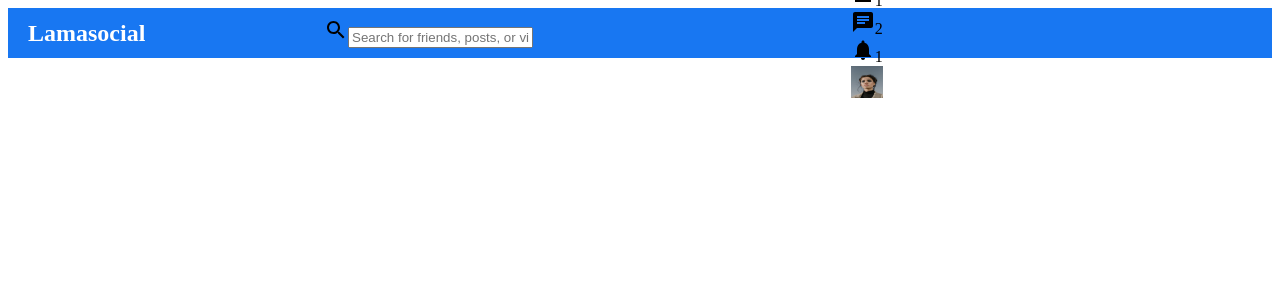
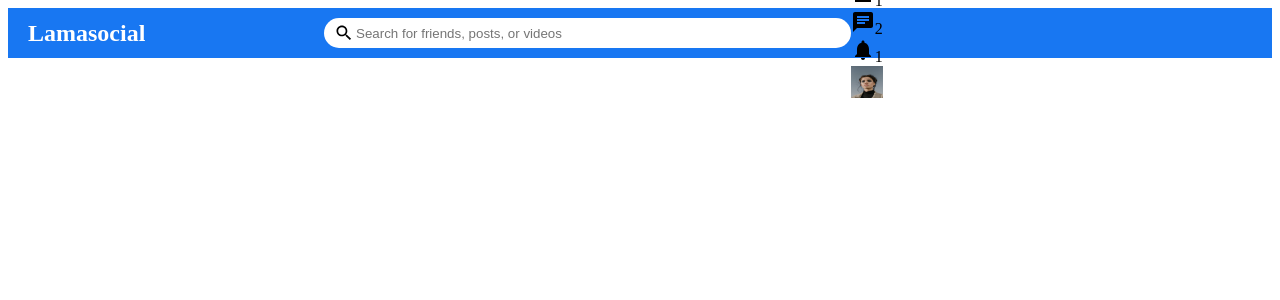
Before and after one commit to LaurenCummings/facebook-clone, a React (Vite) app: page / in a window 1280 px wide. Shown: the top 300 px of the page. Built offline with nearby package versions, Linux system fonts and the light colour scheme.

Commit message:
Styled search bar

```diff
--- a/src/components/Topbar.jsx
+++ b/src/components/Topbar.jsx
@@ -10,8 +10,10 @@ function Topbar() {
             </div>
             <div className="topbarCenter">
                 <div className="searchbar">
-                    <Search />
-                    <input placeholder="Search for friends, posts, or videos" className="searchInput" />
+                    <Search className="searchIcon" />
+                    <input  placeholder="Search for friends, posts, or videos"
+                            className="searchInput"
+                    />
                 </div>
             </div>
             <div className="topbarRight">
--- a/src/css/Topbar.css
+++ b/src/css/Topbar.css
@@ -24,6 +24,29 @@
     flex: 5;
 }
 
+.searchbar {
+    width: 100%;
+    height: 30px;
+    background-color: white;
+    border-radius: 30px;
+    display: flex;
+    align-items: center;
+}
+
+.searchIcon {
+    font-size: 20px !important;
+    margin-left: 10px;
+}
+
+.searchInput {
+    border: none;
+    width: 70%;
+}
+
+.searchInput:focus {
+    outline: none;
+}
+
 .topbarRight {
     flex: 4;
 }
```
